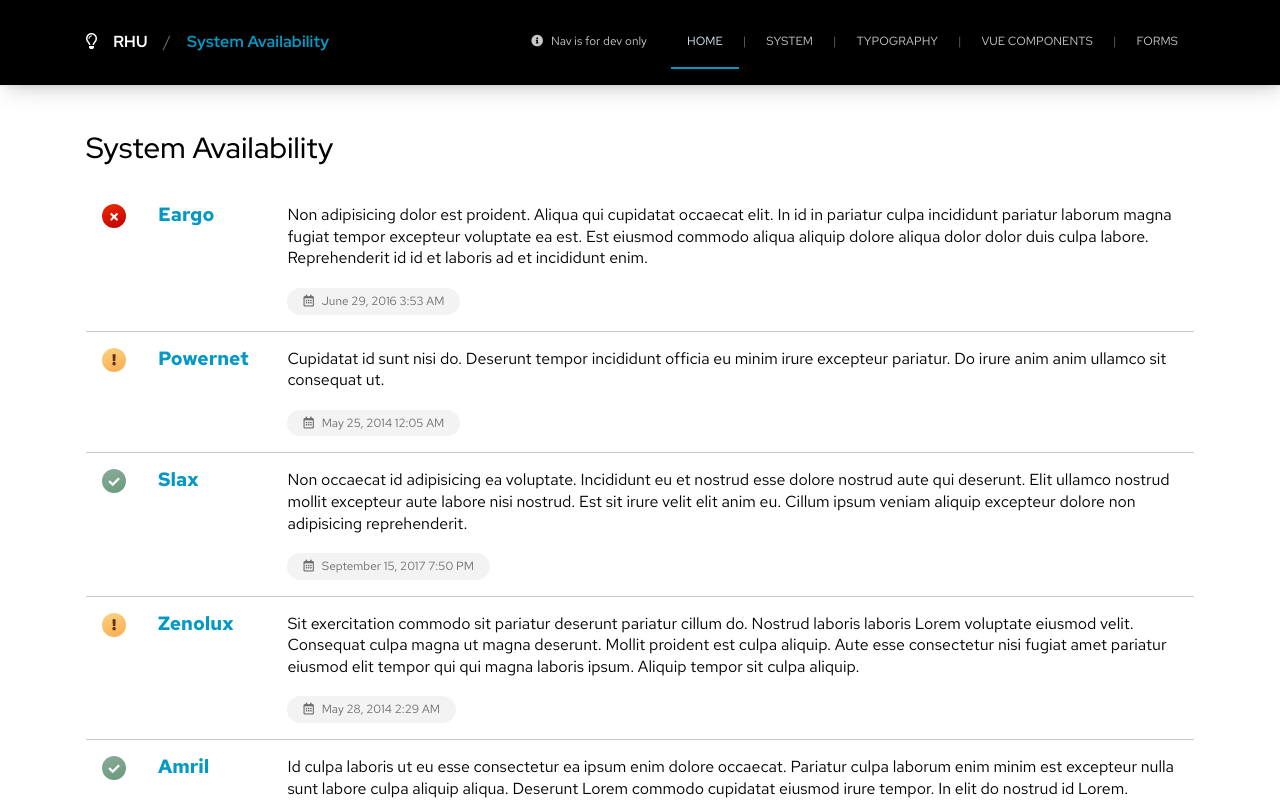
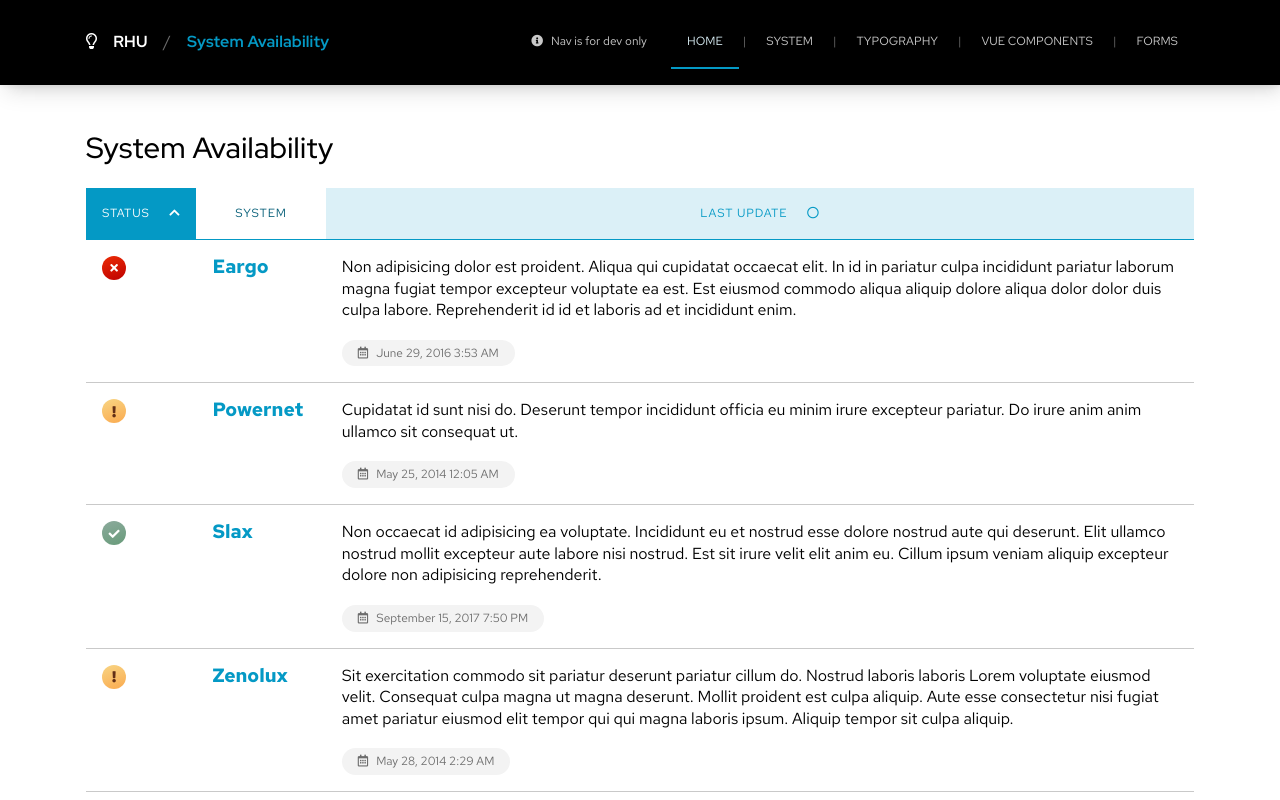
Before and after one commit to nudoru/rhu-system-status, a Vue app: page / in a window 1280 px wide. Shown: the top 800 px of the page. Built offline with nearby package versions, Linux system fonts and the light colour scheme; what vue-dummy would draw is missing.

Commit message:
started table component

```diff
--- a/src/components/ui/Button.vue
+++ b/src/components/ui/Button.vue
@@ -1,5 +1,5 @@
 <template>
-  <button @click="onClick" :class="cls">
+  <button v-on="$listeners" :class="cls">
     <i v-if="glyph.length > 0" :class="glyphCls"></i>
     <slot />
   </button>
@@ -41,10 +41,6 @@ export default {
       type: Boolean,
       default: false,
     },
-    onClick: {
-      type: Function,
-      default: () => {},
-    },
   },
   computed: {
     cls() {
--- a/src/components/ui/Modal.vue
+++ b/src/components/ui/Modal.vue
@@ -65,6 +65,10 @@ export default {
       type: Boolean,
       default: false,
     },
+    full: {
+      type: Boolean,
+      default: false,
+    },
     glyph: {
       type: String,
       default: "",
@@ -91,7 +95,11 @@ export default {
       this.isVisible = !this.isVisible;
     },
     getModalCls() {
-      return ["modal", this.status === "neutral" ? "" : this.status].join(" ");
+      return [
+        "modal",
+        this.status === "neutral" ? "" : this.status,
+        this.full ? "full" : "",
+      ].join(" ");
     },
   },
 };
--- /dev/null
+++ b/src/components/ui/Table.vue
@@ -0,0 +1,110 @@
+<style lang="scss" scoped></style>
+
+<template>
+  <table :class="cls()">
+    <thead>
+      <tr>
+        <th
+          scope="col"
+          :class="headerCls(col)"
+          v-for="(col, idx) in format"
+          :key="idx"
+        >
+          {{ col.heading }}
+          <i :class="headerIcon(col)" v-if="col.sortable"></i>
+        </th>
+      </tr>
+    </thead>
+    <tbody>
+      <tr v-for="(rowData, ridx) in data" :key="ridx">
+        <td v-for="(col, cidx) in format" :key="cidx">
+          <slot :name="col.slot" :value="col.accessor(rowData)" />
+        </td>
+      </tr>
+    </tbody>
+  </table>
+</template>
+
+<script>
+/*
+
+- hover on sortable header
+- click on sortable header
+- col sort fn
+
+
+    https://www.sitepoint.com/sort-an-array-of-objects-in-javascript/
+    https://listjs.com/
+    https://github.com/nwoltman/string-natural-compare
+    https://www.npmjs.com/package/fast-sort
+    http://numeraljs.com/
+
+    Input is object array
+    data obj listing
+        object key
+        column heading
+        sortable true/false
+        sorted true/false
+            asc/dsc
+        data type? to help w/ sorting?
+        sort fn?
+        custom render fn: cellData => {}
+         sortChanged callback? or event?
+     */
+
+export default {
+  name: "Table",
+  components: {},
+  props: {
+    data: {
+      // Array of objects
+      type: Array,
+      required: true,
+    },
+    format: {
+      // Array of objects
+      type: Array,
+      required: true,
+    },
+    alignTop: {
+      type: Boolean,
+      default: false,
+    },
+    sizeAuto: {
+      type: Boolean,
+      default: false,
+    },
+  },
+  data() {
+    return {};
+  },
+  computed: {},
+  methods: {
+    cls() {
+      return [
+        "table",
+        this.alignTop ? "top" : "",
+        this.sizeAuto ? "auto" : "",
+      ].join(" ");
+    },
+    headerCls(col) {
+      return [col.sortable ? "sortable" : "", col.sorted ? "sorted" : ""].join(
+        " "
+      );
+    },
+    headerIcon(col) {
+      if (col.sortable && col.sorted && col.sortDirection === 1) {
+        return "fas fa-chevron-up  sort-icon";
+      } else if (col.sortable && col.sorted && col.sortDirection === -1) {
+        return "fas fa-chevron-down sort-icon";
+      } else if (col.sortable) {
+        return "far fa-circle sort-icon";
+      }
+      return "";
+    },
+  },
+  mounted() {
+    // console.log(this.format);
+  },
+};
+</script>
--- a/src/scss/components/_component-modal.scss
+++ b/src/scss/components/_component-modal.scss
@@ -21,6 +21,10 @@
     "glyph content"
     "controls controls";
   flex-direction: column;
+  &.full {
+    width: 95%;
+    max-width: 95%;
+  }
   .title {
     grid-area: title;
     padding: $base-value;
--- a/src/scss/components/_component-table.sass
+++ b/src/scss/components/_component-table.sass
@@ -34,9 +34,9 @@
     letter-spacing: 0.05rem
     font-size: 0.8rem
     i[class^='fa'].left
-      margin-right: $table-cell-padding/2
+      margin-right: $base-value-quarter
     i[class^='fa'].right
-      margin-left: $table-cell-padding/2
+      margin-left: $base-value-quarter
 
   thead
     th
@@ -44,15 +44,15 @@
       padding: $table-cell-padding
       color: $primary-color-dark
       border-bottom: 1px solid $primary-color
-    // .th-sortable
-    //   cursor: pointer
-    // .th-selected
-    //   color: #fff
-    //   background-color: $primary-color
-    //   border-radius: $radius-base $radius-base 0 0
-    //   // additional emphasis
-    //   i.fa
-    //     color: #fff
+      &.sortable
+        cursor: pointer
+        color: $primary-color
+        background-color: $primary-color-light
+        .sort-icon
+          margin-left: $base-value
+      &.sorted
+        color: #fff
+        background-color: $primary-color
 
   tfoot
     th
--- a/src/views/Home.vue
+++ b/src/views/Home.vue
@@ -8,29 +8,52 @@
 <template>
   <div class="container">
     <h1>System Availability</h1>
-    <table class="table auto top">
-      <tbody>
-        <tr v-for="(system, idx) in getSystems" :key="idx">
-          <td>
-            <Icon
-              :status="statusCodeToString(system.lastIncident.status)"
-              :glyph="statusCodeToGlyph(system.lastIncident.status)"
-            />
-          </td>
-          <td>
-            <router-link class="system-name" :to="'system/' + system.id">
-              {{ system.name }}
-            </router-link>
-          </td>
-          <td>
-            <p>{{ system.lastIncident.message }}</p>
-            <Badge status="neutral" glyph="far fa-calendar-alt">{{
-              system.lastIncident.date
-            }}</Badge>
-          </td>
-        </tr>
-      </tbody>
-    </table>
+    <Table
+      alignTop
+      sizeAuto
+      :data="getSystems"
+      :format="[
+        {
+          heading: 'Status',
+          slot: 'status',
+          accessor: (value) => value.lastIncident.status,
+          sortable: true,
+          sortDirection: 1,
+          sorted: true,
+        },
+        {
+          heading: 'System',
+          slot: 'system',
+          accessor: (value) => value,
+        },
+        {
+          heading: 'Last Update',
+          slot: 'lastupdate',
+          accessor: (value) => value.lastIncident,
+          sortable: true,
+          sortDirection: 1,
+          sorted: false,
+        },
+      ]"
+    >
+      <template v-slot:status="{ value }">
+        <Icon
+          :status="statusCodeToString(value)"
+          :glyph="statusCodeToGlyph(value)"
+        />
+      </template>
+      <template v-slot:system="{ value }">
+        <router-link class="system-name" :to="'system/' + value.id">
+          {{ value.name }}
+        </router-link>
+      </template>
+      <template v-slot:lastupdate="{ value }">
+        <p>{{ value.message }}</p>
+        <Badge status="neutral" glyph="far fa-calendar-alt">{{
+          value.date
+        }}</Badge>
+      </template>
+    </Table>
   </div>
 </template>
 
@@ -41,10 +64,11 @@ import Icon from "@/components/ui/Icon";
 import Badge from "@/components/ui/Badge";
 
 import { statusCodeToGlyph, statusCodeToString } from "../libs/utilities";
+import Table from "../components/ui/Table";
 
 export default {
   name: "Home",
-  components: { Icon, Badge },
+  components: { Table, Icon, Badge, Table },
   props: {
     p: {
       type: Boolean,
--- a/src/views/VueComponents.vue
+++ b/src/views/VueComponents.vue
@@ -13,7 +13,7 @@
     <!--      <i class="fas fa-external-link-alt left"></i>Open Modal-->
     <!--    </button>-->
     <Button
-      :onClick="onShowModal"
+      @click="onShowModal"
       status="success"
       glyph="fas fa-external-link-alt"
       large
@@ -25,6 +25,7 @@
       title="Some Modal"
       glyph="fa fa-air-freshener"
       status="primary"
+      full
       :controls="[
         {
           label: 'Close',
```
